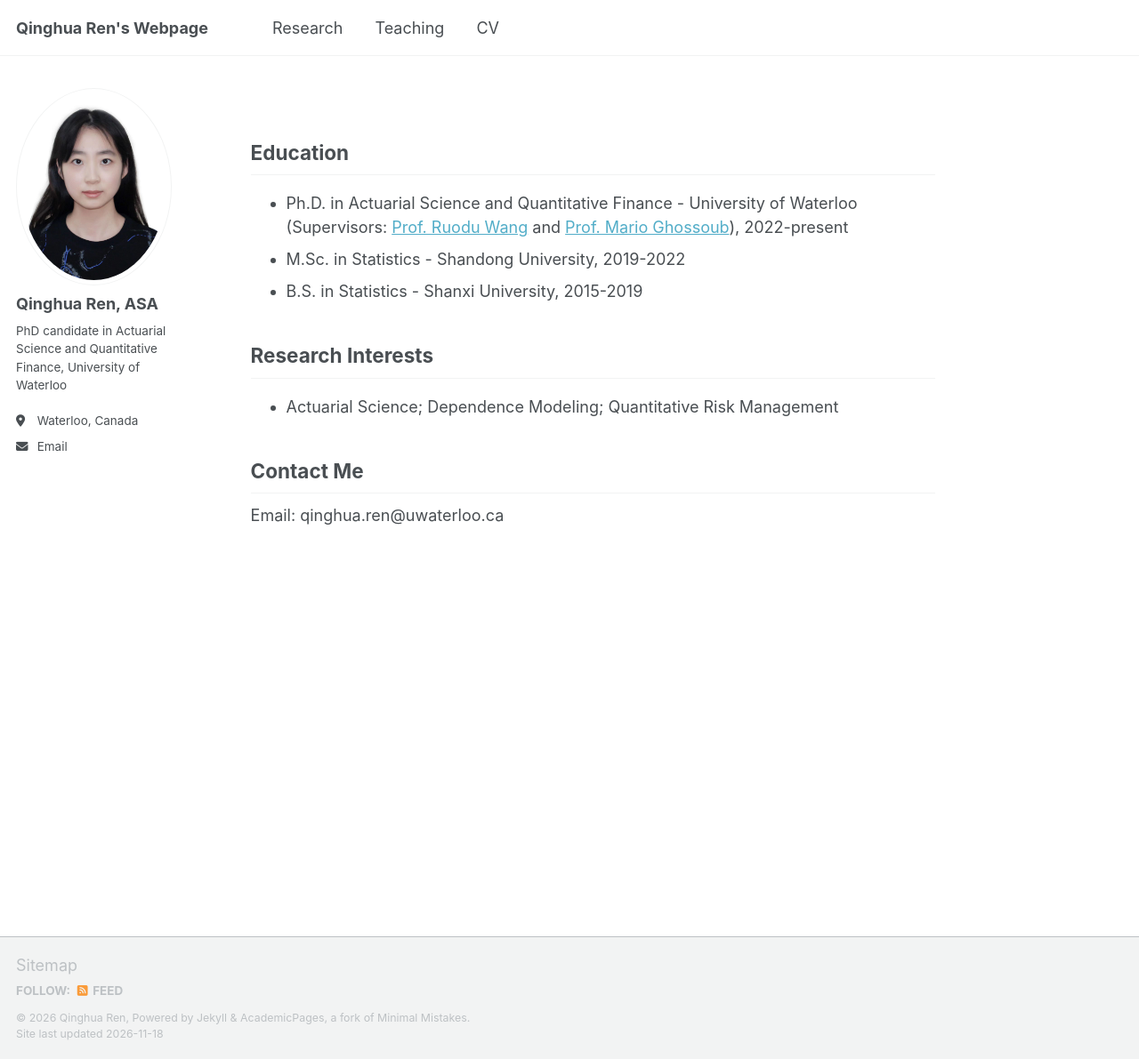
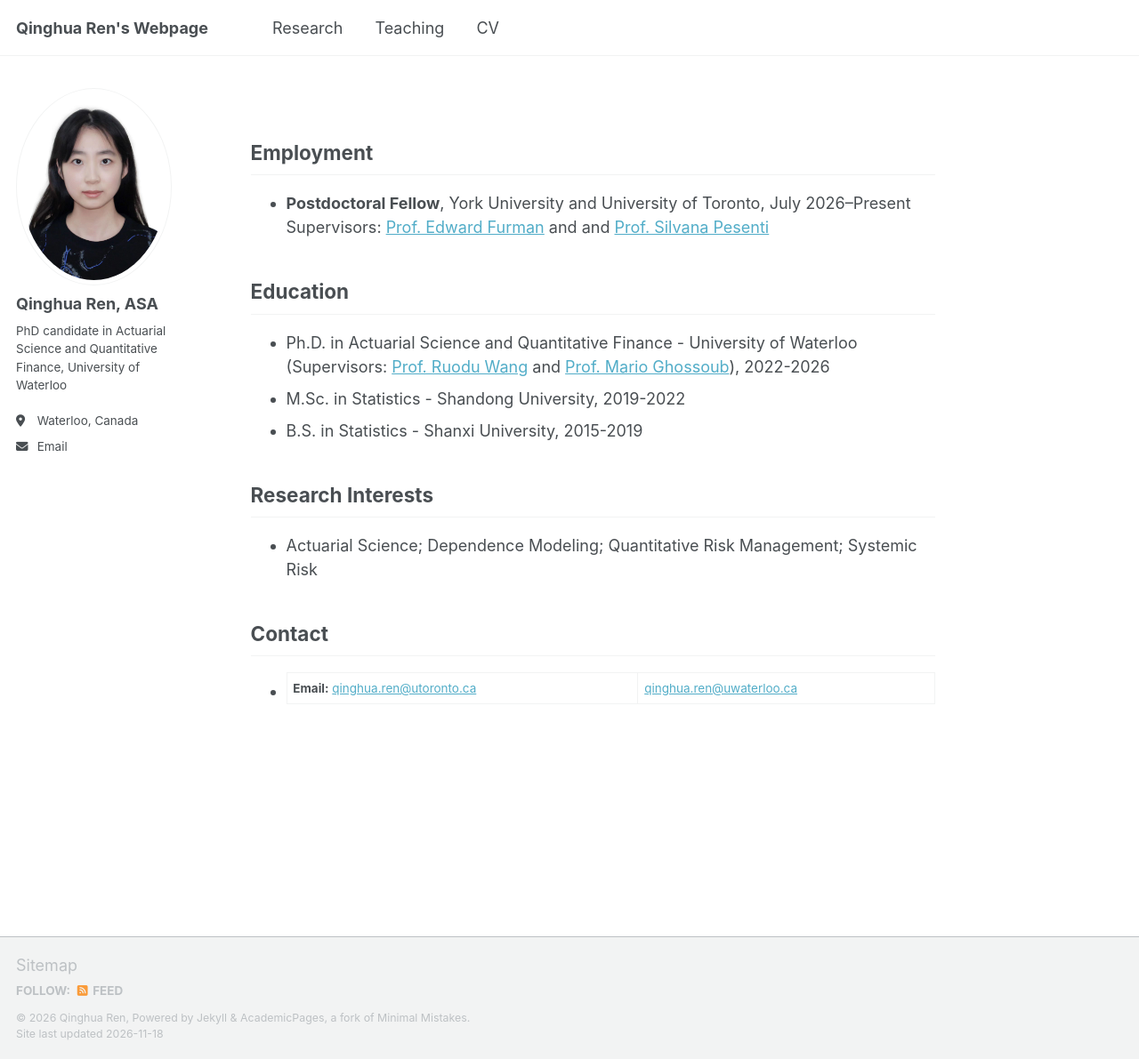
Before and after one commit to qinghua-ren/qinghua-ren.github.io, a Jekyll site: the page built from _pages/about.md, in a window 1280 px wide and 1191 px high. Shown: the whole window at 89% size. Built offline with Jekyll 4.4.1, drawn with Linux system fonts in a browser that asks for light colours; a script that is not in the unit is left out.

Commit message:
Update about.md

```diff
--- a/_pages/about.md
+++ b/_pages/about.md
@@ -8,16 +8,17 @@ redirect_from:
   - /about.html
 ---
 
-
+## Employment
+- **Postdoctoral Fellow**, York University and University of Toronto, July 2026–Present
+  Supervisors: [Prof. Edward Furman](https://www.yorku.ca/science/profiles/faculty/edward-furman/) and and [Prof. Silvana Pesenti](https://pesenti.utstat.utoronto.ca/)
 
 ## Education
-- Ph.D. in Actuarial Science and Quantitative Finance - University of Waterloo (Supervisors: [Prof. Ruodu Wang](https://sas.uwaterloo.ca/~wang/) and [Prof. Mario Ghossoub](https://uwaterloo.ca/scholar/mghossou)), 2022-present
+- Ph.D. in Actuarial Science and Quantitative Finance - University of Waterloo (Supervisors: [Prof. Ruodu Wang](https://sas.uwaterloo.ca/~wang/) and [Prof. Mario Ghossoub](https://uwaterloo.ca/scholar/mghossou)), 2022-2026
 - M.Sc. in Statistics - Shandong University, 2019-2022
 - B.S. in Statistics - Shanxi University, 2015-2019
 
 ## Research Interests
--  Actuarial Science; Dependence Modeling; Quantitative Risk Management
+-  Actuarial Science; Dependence Modeling; Quantitative Risk Management; Systemic Risk
 
-## Contact Me
-
-   Email: qinghua.ren@uwaterloo.ca
+## Contact
+- **Email:** [qinghua.ren@utoronto.ca](mailto:qinghua.ren@utoronto.ca) | [qinghua.ren@uwaterloo.ca](mailto:qinghua.ren@uwaterloo.ca)
```
